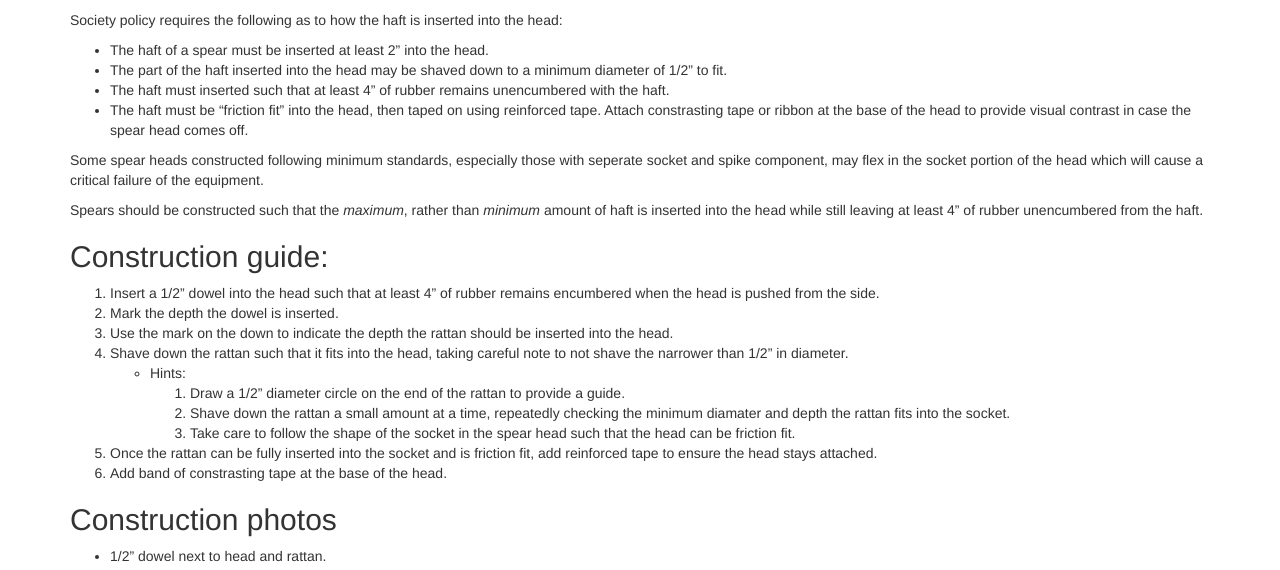
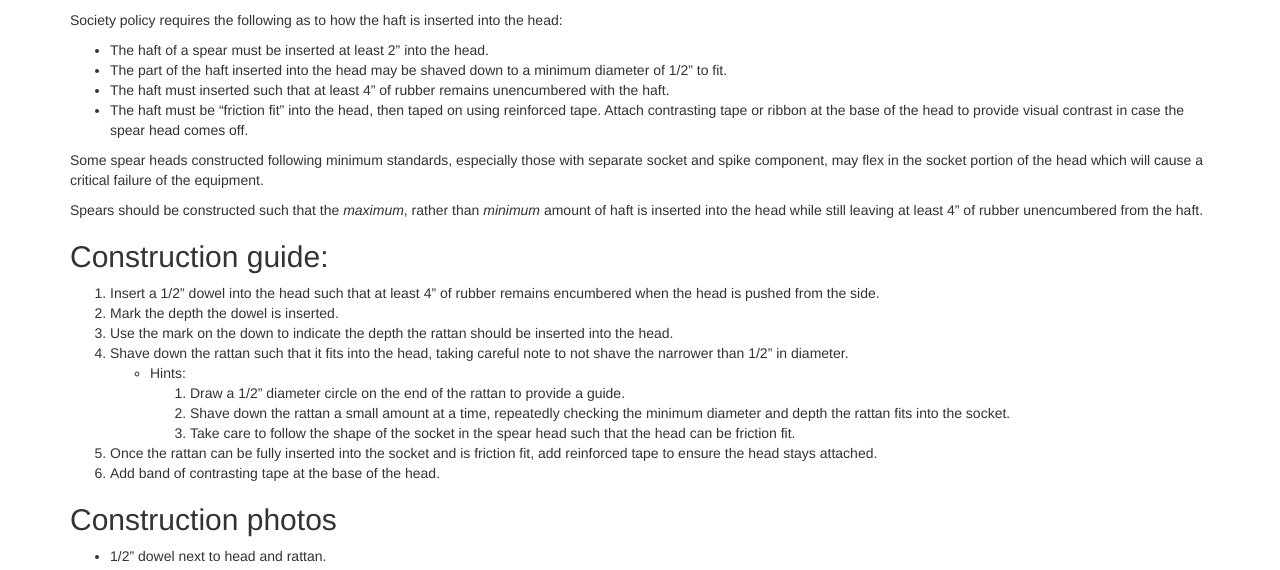
Before and after one commit to academie-de-espee/earl-marshal, a Jekyll site: the page built from rapier/spear-construction-and-inspection.md, in a window 1280 px wide and 900 px high, scrolled down 1237 px. Shown: the part 158-728 px from the top of the window. Built offline with Jekyll 4.4.1, drawn with Linux system fonts in a browser that asks for light colours; some of the changed text lies outside the part shown.

Commit message:
fix spelling

```diff
--- a/rapier/spear-construction-and-inspection.md
+++ b/rapier/spear-construction-and-inspection.md
@@ -18,7 +18,7 @@ The intent of this guide is to provide a repeatable and reasonable way to inspec
 
 1. Check that the spear meets diameter, length, and taping requirements.
 2. Check the spear head flexes with hand pressure to 90 degrees and substantially return to it's original shape within 3 seconds.
-3. Spear heads with seperate socket and blade components should not flex in the socket portion when hand pressure is used at the base of the blade.
+3. Spear heads with separate socket and blade components should not flex in the socket portion when hand pressure is used at the base of the blade.
 
 ## Inspection photos
 
@@ -42,10 +42,10 @@ Society policy requires the following as to how the haft is inserted into the he
 * The haft of a spear must be inserted at least 2" into the head.
 * The part of the haft inserted into the head may be shaved down to a minimum diameter of 1/2" to fit.
 * The haft must inserted such that at least 4" of rubber remains unencumbered with the haft.
-* The haft must be "friction fit" into the head, then taped on using reinforced tape.  Attach constrasting tape or ribbon at the base of the head to provide visual contrast in case the spear head comes off.
+* The haft must be "friction fit" into the head, then taped on using reinforced tape.  Attach contrasting tape or ribbon at the base of the head to provide visual contrast in case the spear head comes off.
 
 Some spear heads constructed following minimum standards, especially those with
-seperate socket and spike component, may flex in the socket portion of the head
+separate socket and spike component, may flex in the socket portion of the head
 which will cause a critical failure of the equipment.
 
 Spears should be constructed such that the *maximum*, rather than *minimum*
@@ -59,10 +59,10 @@ rubber unencumbered from the haft.
 4. Shave down the rattan such that it fits into the head, taking careful note to not shave the narrower than 1/2" in diameter.
     * Hints:
         1. Draw a 1/2" diameter circle on the end of the rattan to provide a guide.
-        2. Shave down the rattan a small amount at a time, repeatedly checking the minimum diamater  and depth the rattan fits into the socket.
+        2. Shave down the rattan a small amount at a time, repeatedly checking the minimum diameter  and depth the rattan fits into the socket.
         3. Take care to follow the shape of the socket in the spear head such that the head can be friction fit.
 5. Once the rattan can be fully inserted into the socket and is friction fit, add reinforced tape to ensure the head stays attached.
-6. Add band of constrasting tape at the base of the head.
+6. Add band of contrasting tape at the base of the head.
 
 ## Construction photos
 * 1/2" dowel next to head and rattan.
```
